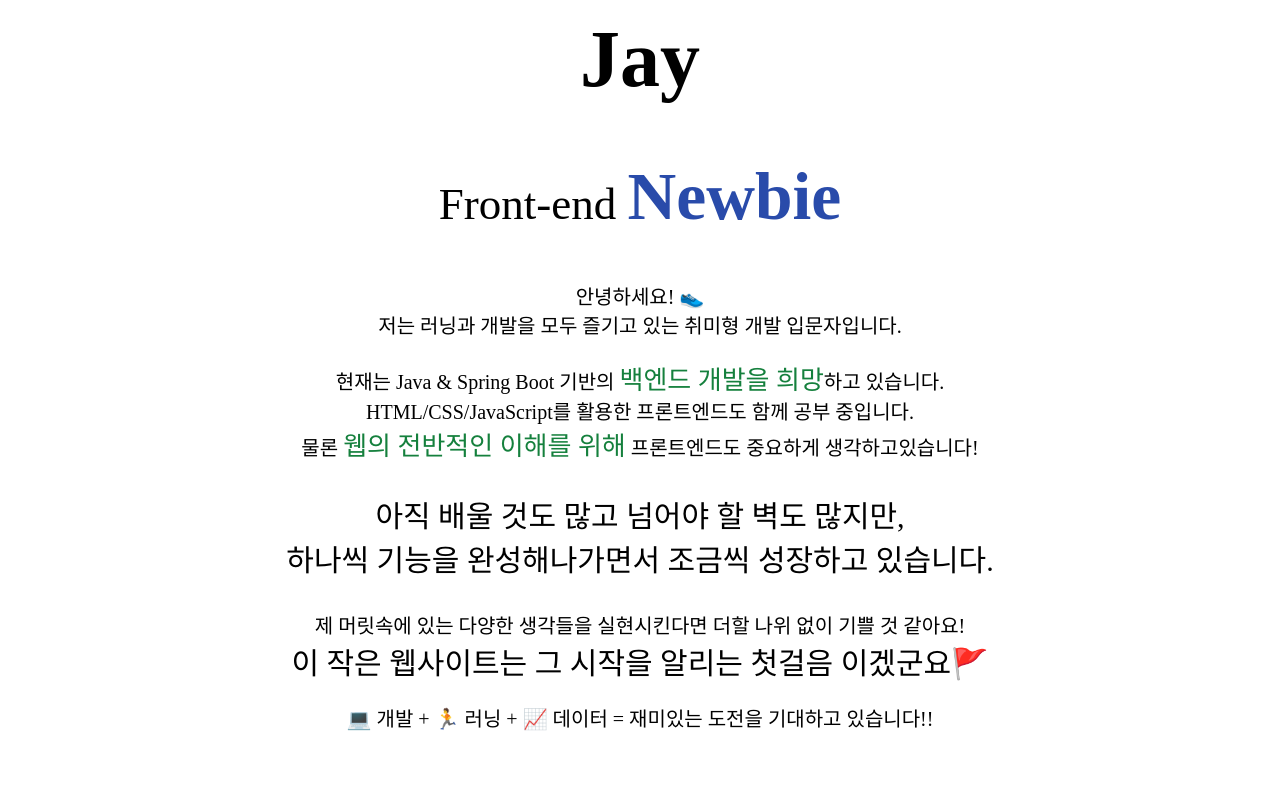
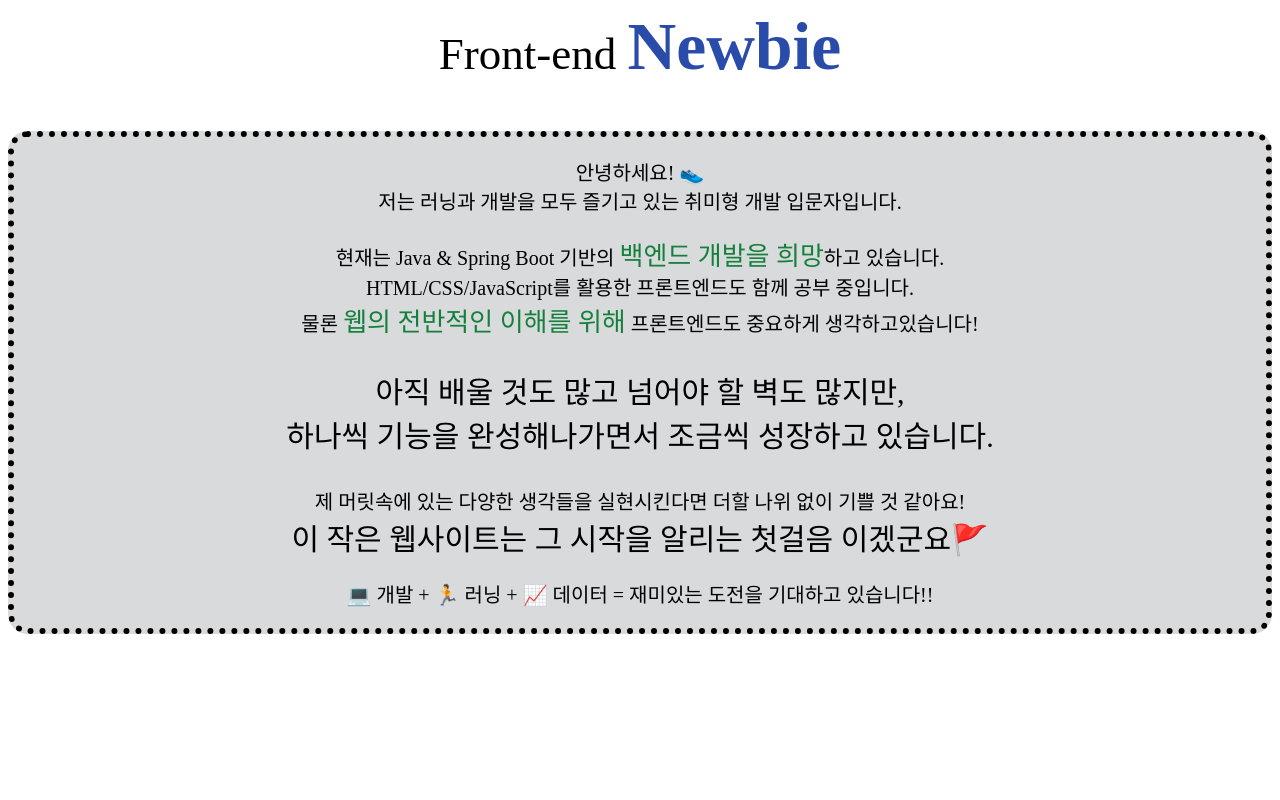
Before and after one commit to HeyJay99/profile, a plain HTML site: page index.html in a window 1280 px wide. Shown: the part 840-1640 px from the top of the page. Drawn offline with Linux system fonts and the light colour scheme.

Commit message:
박스 스타일 추가

```diff
--- a/css/main.css
+++ b/css/main.css
@@ -19,3 +19,12 @@ p {
     font-weight: 500;
     color: #15803D
 }
+
+.box {
+    margin: auto;
+    width: auto;
+    background-color: rgb(217, 218, 219);
+    border: 6px dotted black;
+    border-radius: 20px;
+    margin-bottom: 200px;
+}
--- a/index.html
+++ b/index.html
@@ -7,13 +7,13 @@
     </head>
     <body>
 
-        <img src="profil2.jpg" class="profile" style="margin-top: 200px;">
+        <img src="profil3.png" class="profile" style="margin-top: 200px;">
         <h1 class="title_st">Jay</h1>
         <p style=
         "text-align: center;
         font-size: 45px;">Front-end <strong style="color: 	#294baa; font-size: 150%; ">Newbie</strong></p>
 
-        <p>안녕하세요! 👟
+        <div class="box"><p>안녕하세요! 👟
             <br>저는 러닝과 개발을 모두 즐기고 있는 취미형 개발 입문자입니다.</p>
 
             <p>현재는 Java & Spring Boot 기반의 <span class="accent">백엔드 개발을 희망</span>하고 있습니다.
@@ -25,7 +25,7 @@
             <p>제 머릿속에 있는 다양한 생각들을 실현시킨다면 더할 나위 없이 기쁠 것 같아요!
                 <br><span style="font-size: 30px;">이 작은 웹사이트는 그 시작을 알리는 첫걸음 이겠군요🚩</span></p>
 
-            <p style="margin-bottom: 200px;">💻 개발 + 🏃 러닝 + 📈 데이터 = 재미있는 도전을 기대하고 있습니다!!</p>
+            <p>💻 개발 + 🏃 러닝 + 📈 데이터 = 재미있는 도전을 기대하고 있습니다!!</p></div>
 
 
              <h3 style="text-align:center;">💬 댓글 남겨주세요!</h3>
```
Also changed, not shown: 1 other file.
